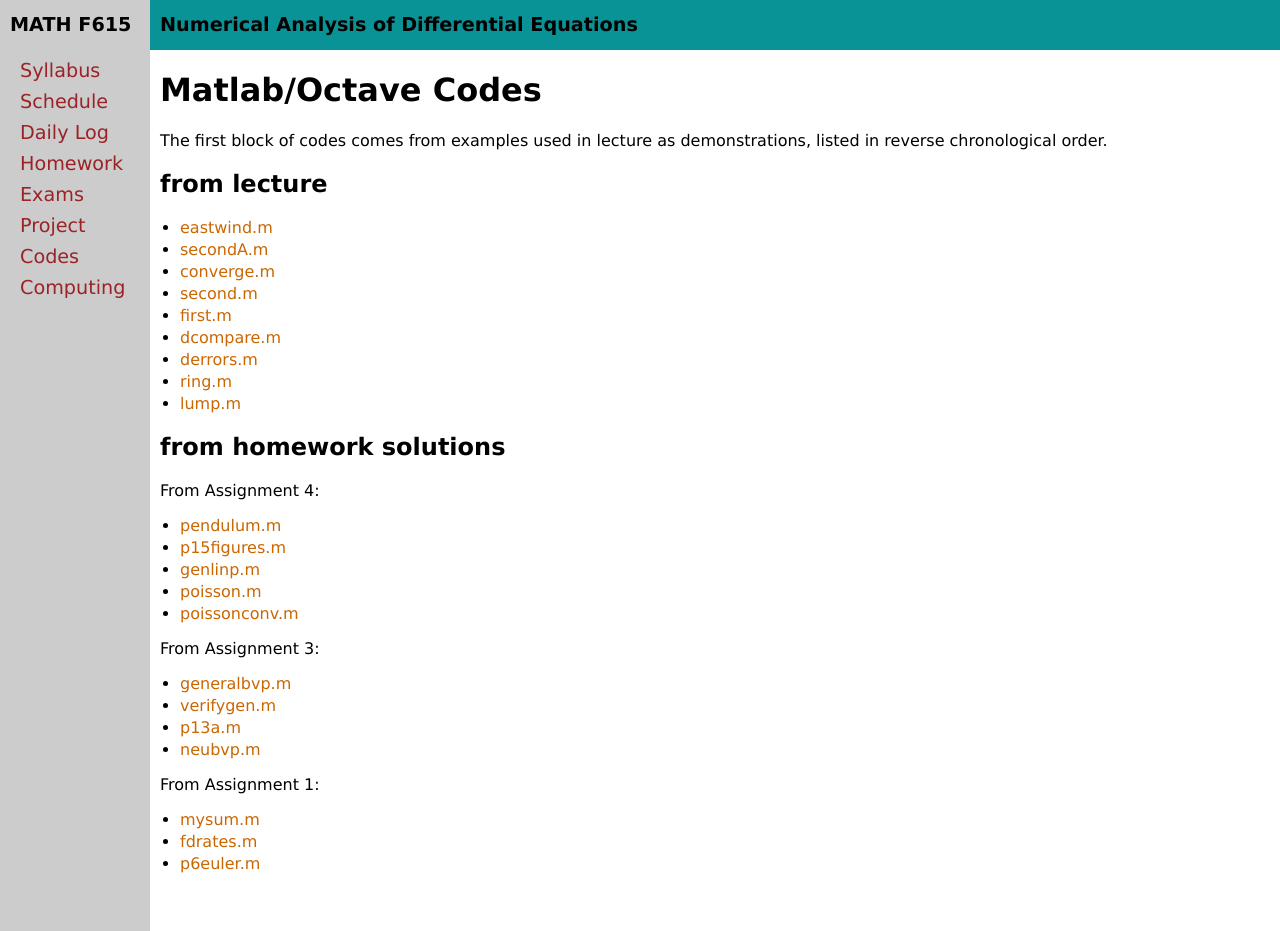
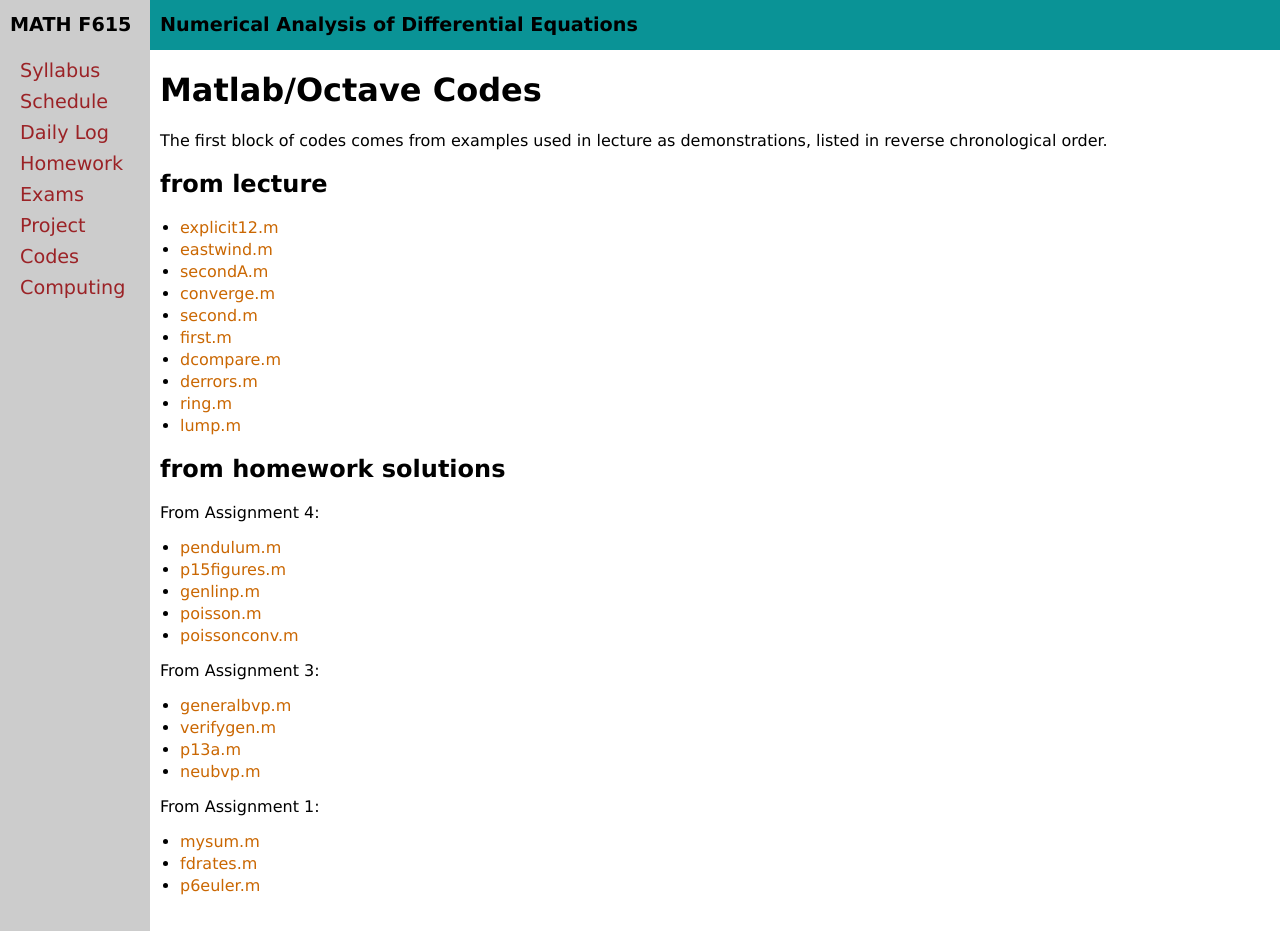
Before and after one commit to bueler/nade, a Jekyll site: the page built from codes.md, in a window 1280 px wide and 931 px high. Built offline with Jekyll 4.4.1, drawn with Linux system fonts in a browser that asks for light colours.

Commit message:
post a code for today lecture

```diff
--- a/codes.md
+++ b/codes.md
@@ -9,6 +9,7 @@ The first block of codes comes from examples used in lecture as demonstrations,
 
 ## from lecture
 
+  * [explicit12.m](assets/codes/S25/explicit12.m)
   * [eastwind.m](assets/codes/S25/eastwind.m)
   * [secondA.m](assets/codes/S25/secondA.m)
   * [converge.m](assets/codes/S25/converge.m)
```
Also changed, not shown: 1 other file.
